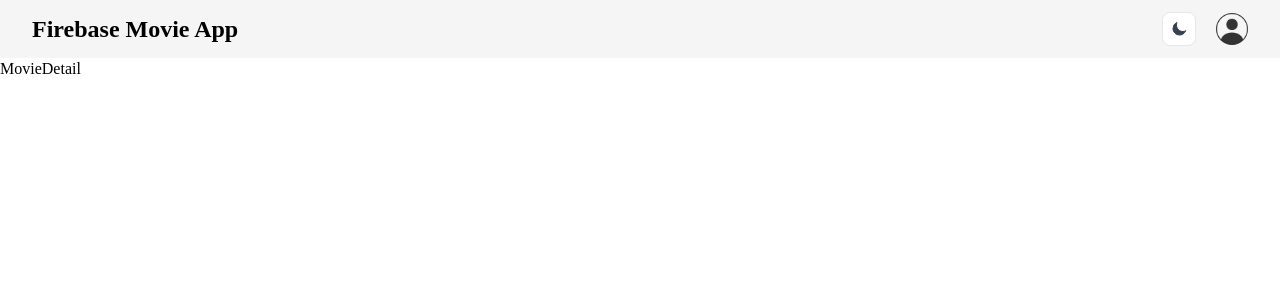
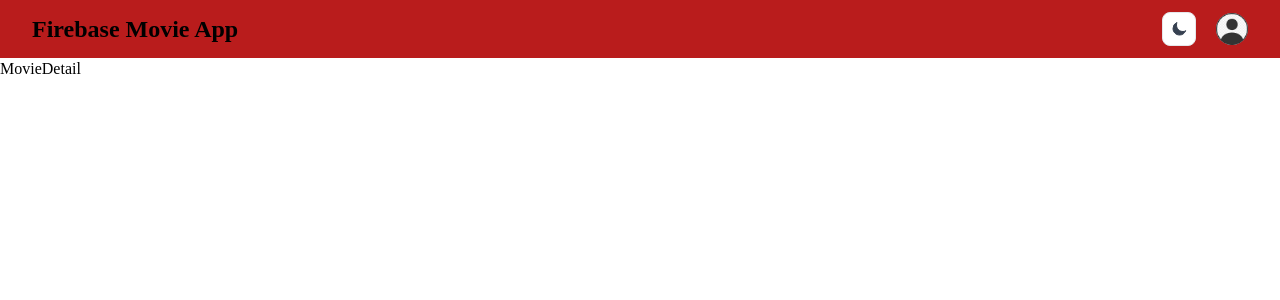
Before and after one commit to muhammeterl1912/Firebase-React-Movie-App, a React (Create React App) app: page /detail/1 in a window 1280 px wide. Shown: the top 300 px of the page. Built offline with nearby package versions, Linux system fonts and the light colour scheme.

Commit message:
some styling.

```diff
--- a/src/components/Navbar.jsx
+++ b/src/components/Navbar.jsx
@@ -16,7 +16,7 @@ export default function Navbar() {
     <>
       <Disclosure
         as="nav"
-        className="bg-neutral-100 dark:bg-gray-900 py-3 dark:text-white fixed w-full top-0 z-20"
+        className="bg-red-700 dark:bg-gray-900 py-3 dark:text-white fixed w-full top-0 z-20"
       >
         <div className="mx-auto px-2 sm:px-6 lg:px-8">
           <div className="relative flex items-center justify-between">
--- a/src/pages/Main.jsx
+++ b/src/pages/Main.jsx
@@ -1,7 +1,7 @@
 import React from "react";
 
 const Main = () => {
-  return <div>Main</div>;
+  return <div className="dark:text-white">Main</div>;
 };
 
 export default Main;
```
